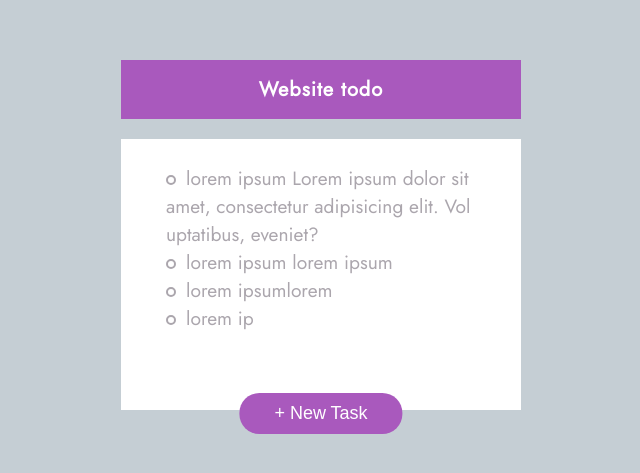
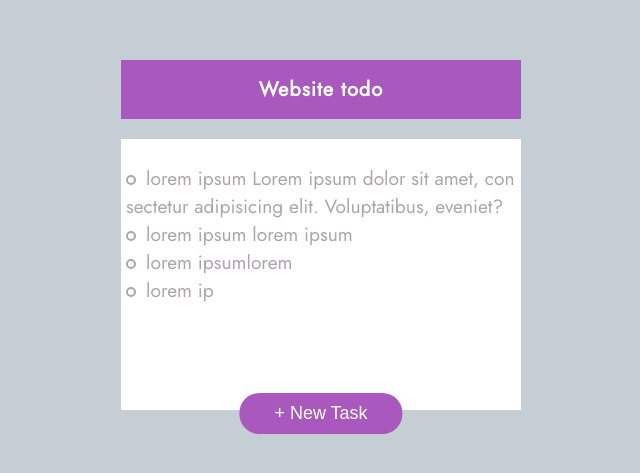
Before and after one commit to artemtyshkov/todo-list-first, a plain HTML site: page index.html in a window 1280 px wide. Shown: the part 165-638 px from the top of the page, without its empty margins (319-959 px from the left). Drawn offline with Linux system fonts and the light colour scheme.

Commit message:
Version 1 before saving

```diff
--- a/style.css
+++ b/style.css
@@ -38,6 +38,7 @@ h1 {
     width: 100%;
     height: 20px;
     background: var(--bg-clr);
+
 }
 
 .container {
@@ -52,7 +53,7 @@ h1 {
 }
 .content {
     height: 240px;
-    padding: 25px 45px;
+    padding: 25px 5px;
     overflow-y: auto;
 
 }
```
Also changed, not shown: index.html (line endings or trailing spaces), script.js (line endings or trailing spaces).
